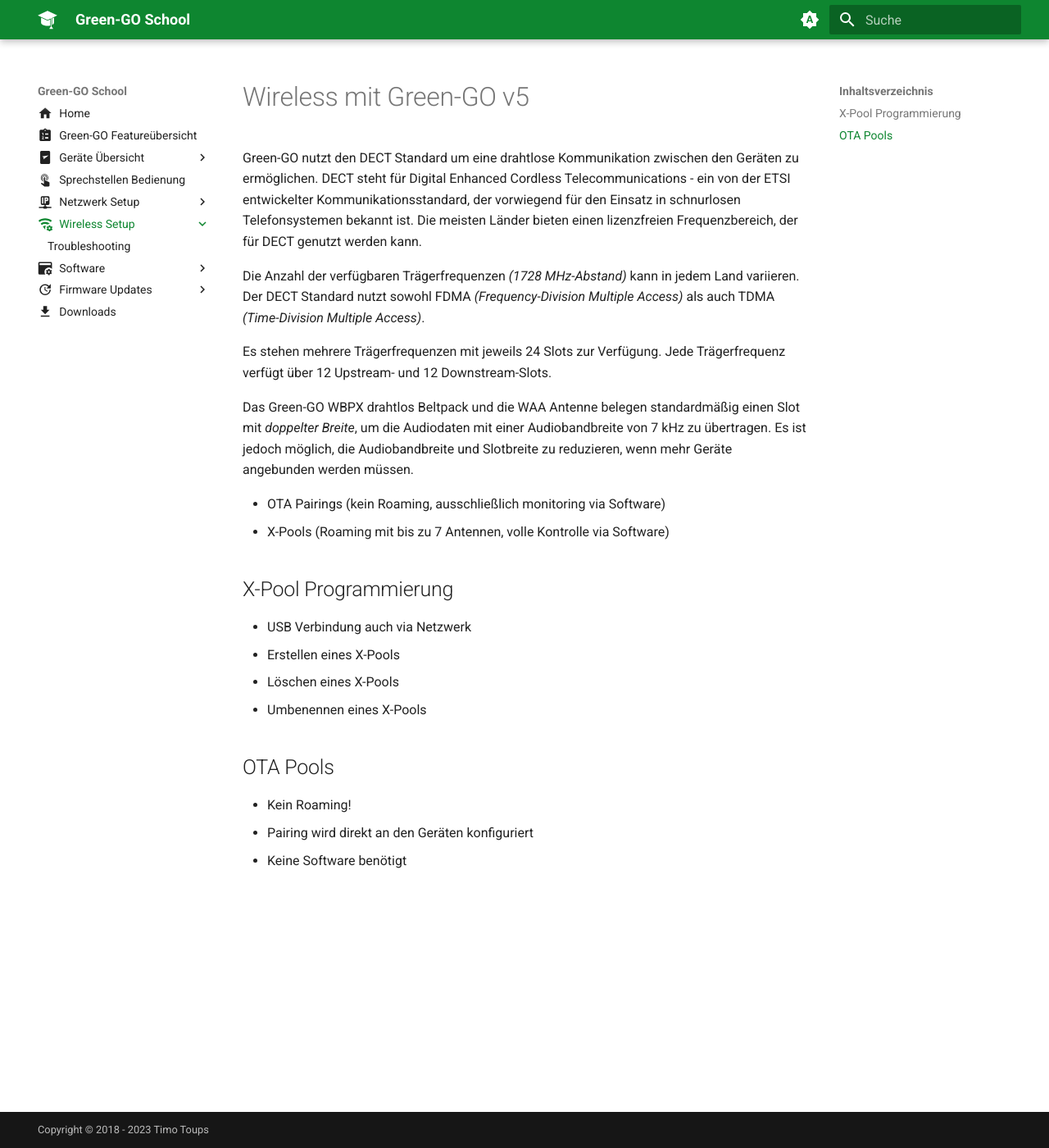
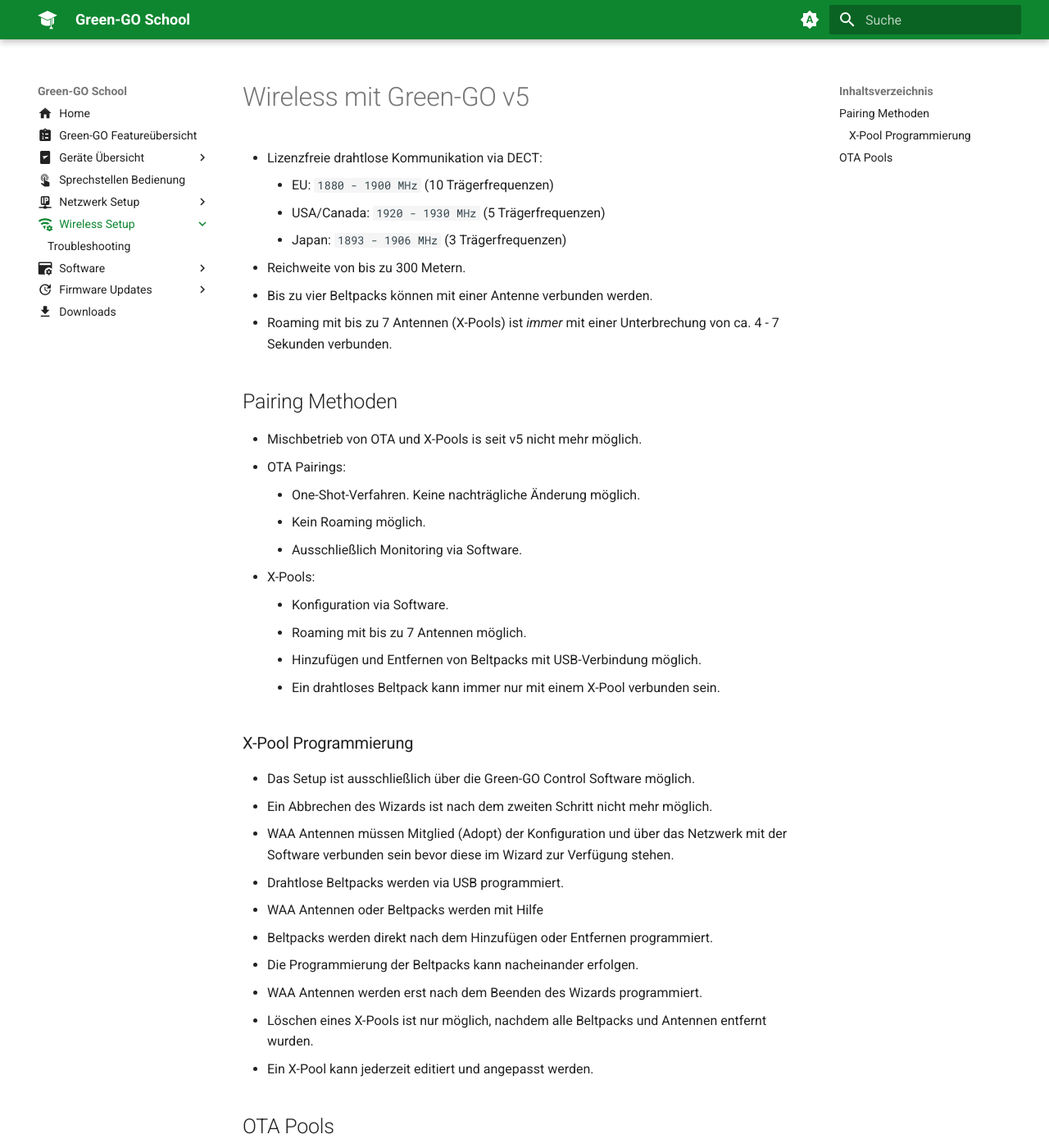
Before and after one commit to lampensau/green-go-school, an MkDocs documentation site: the page built from docs/wireless/index.md, in a window 1280 px wide and 1400 px high. Shown: the whole window at 82% size. Built offline with MkDocs 1.6.1 and Material for MkDocs 9.7.7, drawn with Linux system fonts in a browser that asks for light colours; plug-ins that fetch from the network failed and are left out; some of the changed text lies outside the part shown.

Commit message:
revised first draft

```diff
--- a/docs/wireless/index.md
+++ b/docs/wireless/index.md
@@ -3,26 +3,43 @@
 ---
 # Wireless mit Green-GO v5
 
-Green-GO nutzt den DECT Standard um eine drahtlose Kommunikation zwischen den Geräten zu ermöglichen. DECT steht für Digital Enhanced Cordless Telecommunications - ein von der ETSI entwickelter Kommunikationsstandard, der vorwiegend für den Einsatz in schnurlosen Telefonsystemen bekannt ist. Die meisten Länder bieten einen lizenzfreien Frequenzbereich, der für DECT genutzt werden kann.
+- Lizenzfreie drahtlose Kommunikation via DECT:
+    - EU: `1880 - 1900 MHz` (10 Trägerfrequenzen)
+    - USA/Canada: `1920 - 1930 MHz` (5 Trägerfrequenzen)
+    - Japan: `1893 - 1906 MHz` (3 Trägerfrequenzen)
+- Reichweite von bis zu 300 Metern.
+- Bis zu vier Beltpacks können mit einer Antenne verbunden werden.
+- Roaming mit bis zu 7 Antennen (X-Pools) ist _immer_ mit einer Unterbrechung von ca. 4 - 7 Sekunden verbunden.
 
-Die Anzahl der verfügbaren Trägerfrequenzen _(1728 MHz-Abstand)_ kann in jedem Land variieren. Der DECT Standard nutzt sowohl FDMA _(Frequency-Division Multiple Access)_ als auch TDMA _(Time-Division Multiple Access)_.
+## Pairing Methoden
 
-Es stehen mehrere Trägerfrequenzen mit jeweils 24 Slots zur Verfügung. Jede Trägerfrequenz verfügt über 12 Upstream- und 12 Downstream-Slots.
+- Mischbetrieb von OTA und X-Pools is seit v5 nicht mehr möglich.
+- OTA Pairings:
+    - One-Shot-Verfahren. Keine nachträgliche Änderung möglich.
+    - Kein Roaming möglich.
+    - Ausschließlich Monitoring via Software.
+- X-Pools:
+    - Konfiguration via Software.
+    - Roaming mit bis zu 7 Antennen möglich.
+    - Hinzufügen und Entfernen von Beltpacks mit USB-Verbindung möglich.
+    - Ein drahtloses Beltpack kann immer nur mit einem X-Pool verbunden sein.
 
-Das Green-GO WBPX drahtlos Beltpack und die WAA Antenne belegen standardmäßig einen Slot mit _doppelter Breite_, um die Audiodaten mit einer Audiobandbreite von 7 kHz zu übertragen. Es ist jedoch möglich, die Audiobandbreite und Slotbreite zu reduzieren, wenn mehr Geräte angebunden werden müssen.
+### X-Pool Programmierung
 
-- OTA Pairings (kein Roaming, ausschließlich monitoring via Software)
-- X-Pools (Roaming mit bis zu 7 Antennen, volle Kontrolle via Software)
-
-## X-Pool Programmierung
-
-- USB Verbindung auch via Netzwerk
-- Erstellen eines X-Pools
-- Löschen eines X-Pools
-- Umbenennen eines X-Pools
+- Das Setup ist ausschließlich über die Green-GO Control Software möglich.
+- Ein Abbrechen des Wizards ist nach dem zweiten Schritt nicht mehr möglich.
+- WAA Antennen müssen Mitglied (Adopt) der Konfiguration und über das Netzwerk mit der Software verbunden sein bevor diese im Wizard zur Verfügung stehen.
+- Drahtlose Beltpacks werden via USB programmiert.
+- WAA Antennen oder Beltpacks werden mit Hilfe
+- Beltpacks werden direkt nach dem Hinzufügen oder Entfernen programmiert.
+- Die Programmierung der Beltpacks kann nacheinander erfolgen.
+- WAA Antennen werden erst nach dem Beenden des Wizards programmiert.
+- Löschen eines X-Pools ist nur möglich, nachdem alle Beltpacks und Antennen entfernt wurden.
+- Ein X-Pool kann jederzeit editiert und angepasst werden.
 
 ## OTA Pools
 
-- Kein Roaming!
-- Pairing wird direkt an den Geräten konfiguriert
-- Keine Software benötigt
+- Das Setup erfolgt direkt an den Geräten. Ein direkter Zugriff auf die Geräte ist notwendig.
+- Ein Zurücksetzen der Pairings sollte vor einem Setup an der Antenne und den Beltpacks erfolgen.
+- Ein Bearbeiten der Pairings ist nicht möglich. Die Software ermöglicht nur das Monitoring.
+- Es gibt keine Möglichkeit des Roamings.
```
